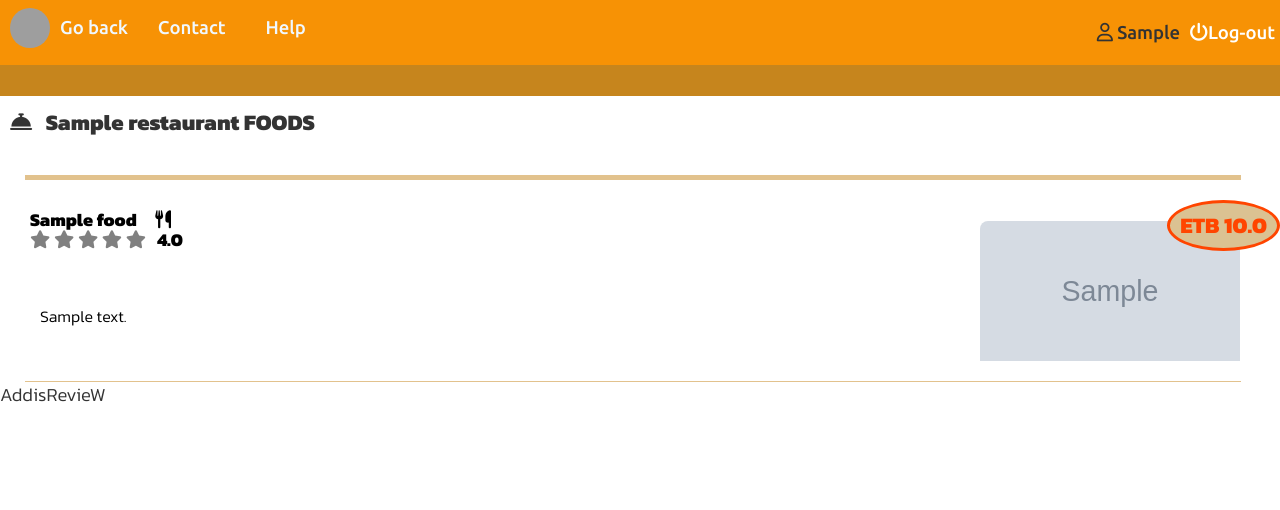
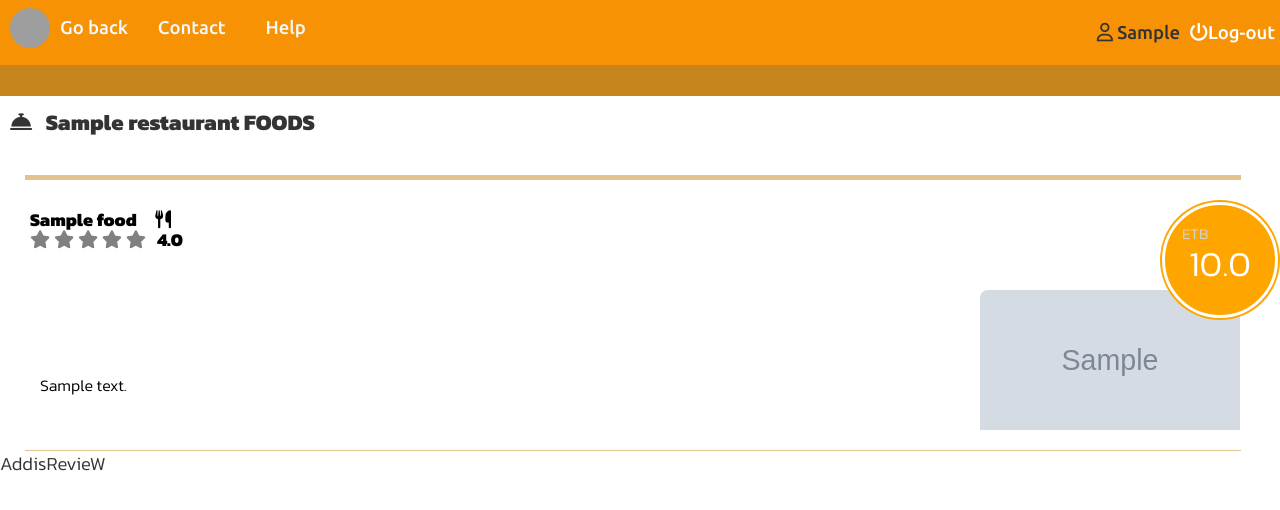
Before and after one commit to rawidaniel/AddisReview, a Flask app: page /foods?restaurant_id=1 in a window 1280 px wide. Shown: the top 510 px of the page. Run offline with Flask 2, Linux system fonts and the light colour scheme; a user stored in the database is signed in; tables that the repository leaves empty hold one stand-in row (values such as "Sample post"); grey boxes marked "Sample" are stand-in pictures; some libraries are stand-ins or nearby versions; grey boxes are pictures that could not be loaded.

Commit message:
Update food.css

```diff
--- a/website/static/styles/food.css
+++ b/website/static/styles/food.css
@@ -17,22 +17,60 @@
 .food-header .price-food {
   margin: 10px auto;
   margin-right: 0;
-  padding: 10px 10px;
-  font-weight: bolder;
-  font-size: larger;
-  border: 3px solid orangered;
-  border-radius: 50%;
-  color: orangered;
   z-index: 3;
-  background-color: rgb(219, 194, 146);
 }
 
-.food-header .price-food:hover {
-  background-color: #003333;
-  color: #dff0f0;
-  border: 3px solid #669999;
-  transition-duration: 0.4s;
-}
+  .price-food.price-section {
+    display: flex;
+    justify-content: center;
+  }
+
+  .price-section .price-area {
+    height: 120px;
+    width: 120px;
+    background: orange;
+    border-radius: 50%;
+    padding: 2px;
+  }
+
+  .price-section .price-area:hover {
+    background: orangered;
+  }
+
+  .price-section .price-area:hover .inner-area .text {
+    color: white;
+    font-weight: 500;
+  }
+
+  .price-section .price-area:hover .inner-area .price {
+    color: lightgreen;
+  }
+
+  .price-section .price-area .inner-area {
+    height: 100%;
+    width: 100%;
+    border-radius: 50%;
+    border: 3px solid #fff;
+    color: #fff;
+    line-height: 117px;
+    text-align: center;
+    position: relative;
+  }
+
+  .price-area .inner-area .text {
+    font-size: 15px;
+    font-weight: 400;
+    color: lightgray;
+    position: absolute;
+    top: -30px;
+    left: 17px;
+  }
+
+  .price-area .inner-area .price {
+    font-size: 35px;
+    font-weight: 500;
+    color: white;
+  }
 
 @media (width < 1000px) {
 
```
